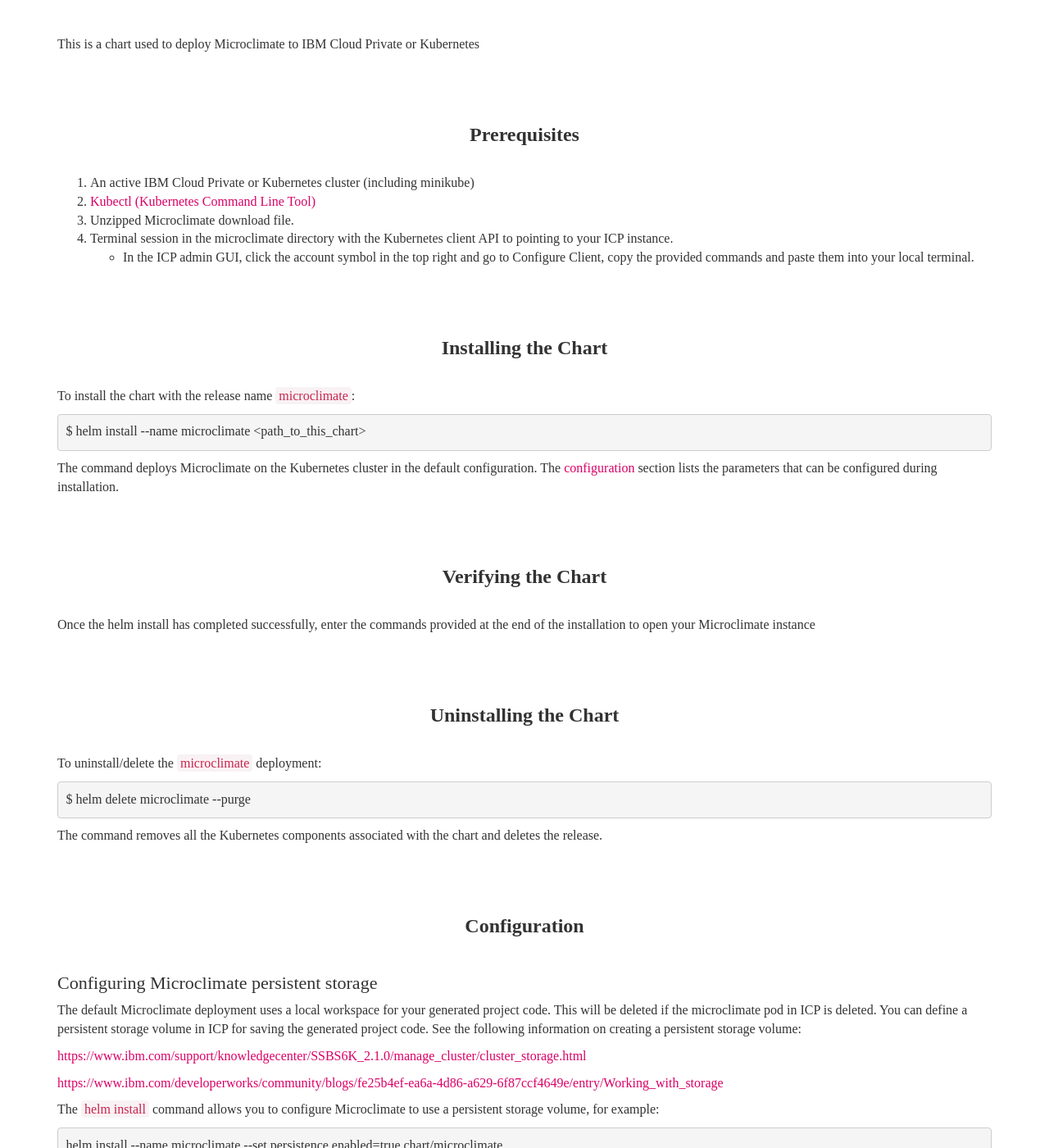
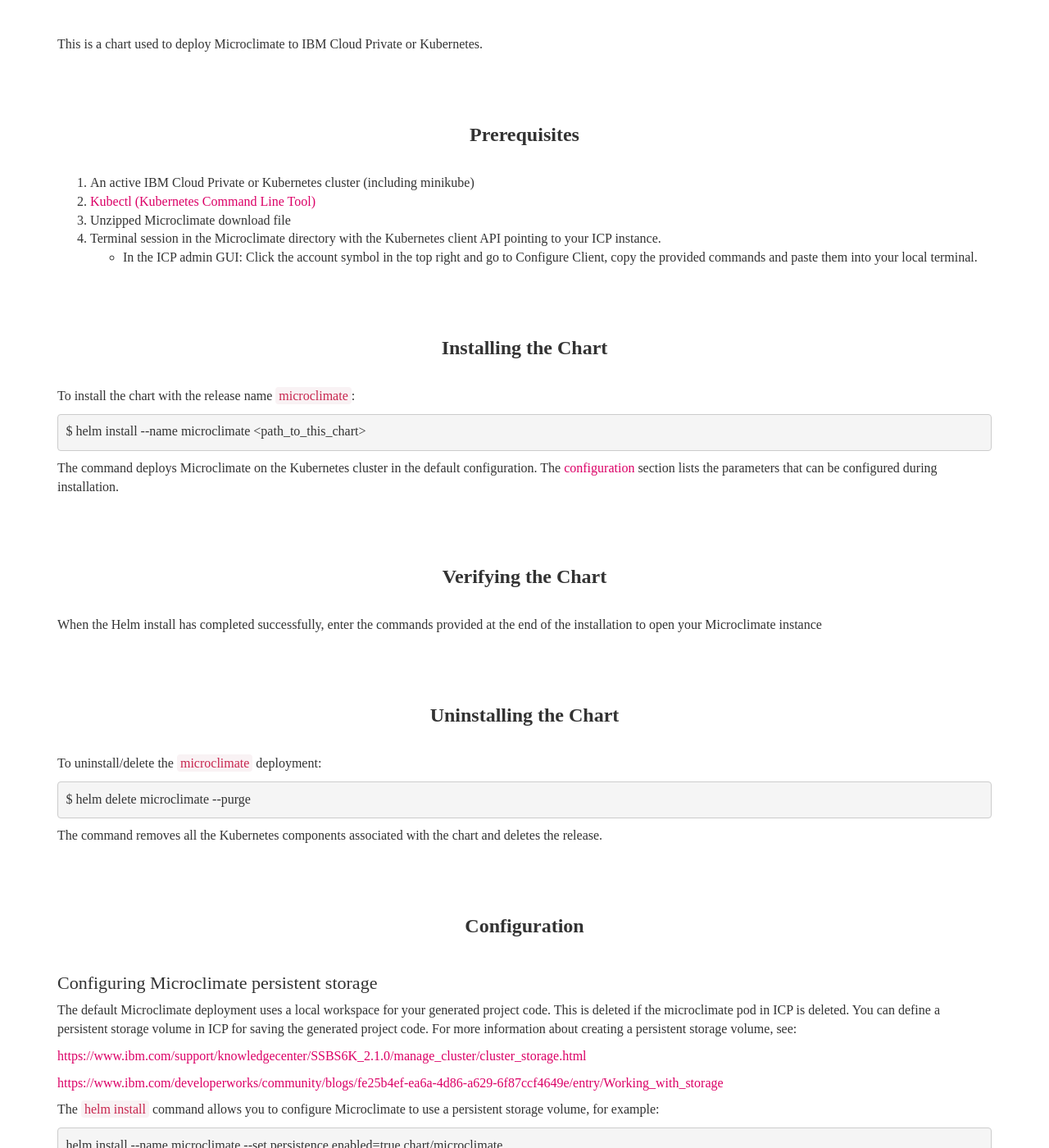
Before and after one commit to microclimate-dev2ops/microclimate-dev2ops.github.io, a Jekyll site: the page built from docPages/helmchart.md, in a window 1280 px wide and 1400 px high, scrolled down 429 px. Shown: the whole window at 82% size. Built offline with Jekyll 4.4.1, drawn with Linux system fonts in a browser that asks for light colours; nearby versions of some CDN libraries; some web fonts are replaced; some of the changed text lies outside the part shown.

Commit message:
Edit helmchart.md

```diff
--- a/docPages/helmchart.md
+++ b/docPages/helmchart.md
@@ -7,14 +7,14 @@
 type: document
 ---
 
-This is a chart used to deploy Microclimate to IBM Cloud Private or Kubernetes
+This is a chart used to deploy Microclimate to IBM Cloud Private or Kubernetes.
 
 ## Prerequisites
 1. An active IBM Cloud Private or Kubernetes cluster (including minikube)
 2. [Kubectl (Kubernetes Command Line Tool)](https://kubernetes.io/docs/tasks/tools/install-kubectl/)
-3. Unzipped Microclimate download file.
-4. Terminal session in the microclimate directory with the Kubernetes client API to pointing to your ICP instance.
-    - In the ICP admin GUI, click the account symbol in the top right and go to Configure Client, copy the provided commands and paste them into your local terminal.
+3. Unzipped Microclimate download file
+4. Terminal session in the Microclimate directory with the Kubernetes client API pointing to your ICP instance.
+    - In the ICP admin GUI: Click the account symbol in the top right and go to Configure Client, copy the provided commands and paste them into your local terminal.
 
 ## Installing the Chart
 
@@ -28,7 +28,7 @@
 
 ## Verifying the Chart
 
-Once the helm install has completed successfully, enter the commands provided at the end of the installation to open your Microclimate instance
+When the Helm install has completed successfully, enter the commands provided at the end of the installation to open your Microclimate instance
 
 ## Uninstalling the Chart
 
@@ -44,7 +44,7 @@
 
 ### Configuring Microclimate persistent storage
 
-The default Microclimate deployment uses a local workspace for your generated project code. This will be deleted if the microclimate pod in ICP is deleted. You can define a persistent storage volume in ICP for saving the generated project code. See the following information on creating a persistent storage volume:
+The default Microclimate deployment uses a local workspace for your generated project code. This is deleted if the microclimate pod in ICP is deleted. You can define a persistent storage volume in ICP for saving the generated project code. For more information about creating a persistent storage volume, see:
 
 [https://www.ibm.com/support/knowledgecenter/SSBS6K_2.1.0/manage_cluster/cluster_storage.html](https://www.ibm.com/support/knowledgecenter/SSBS6K_2.1.0/manage_cluster/cluster_storage.html)
 
```
Also changed, not shown: other parts of docPages/helmchart.md (+1 -1 lines).
